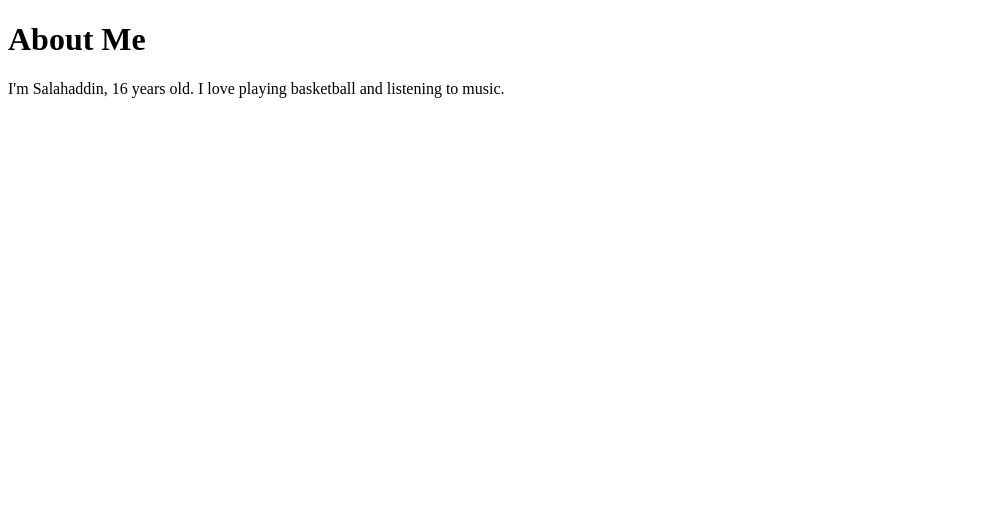
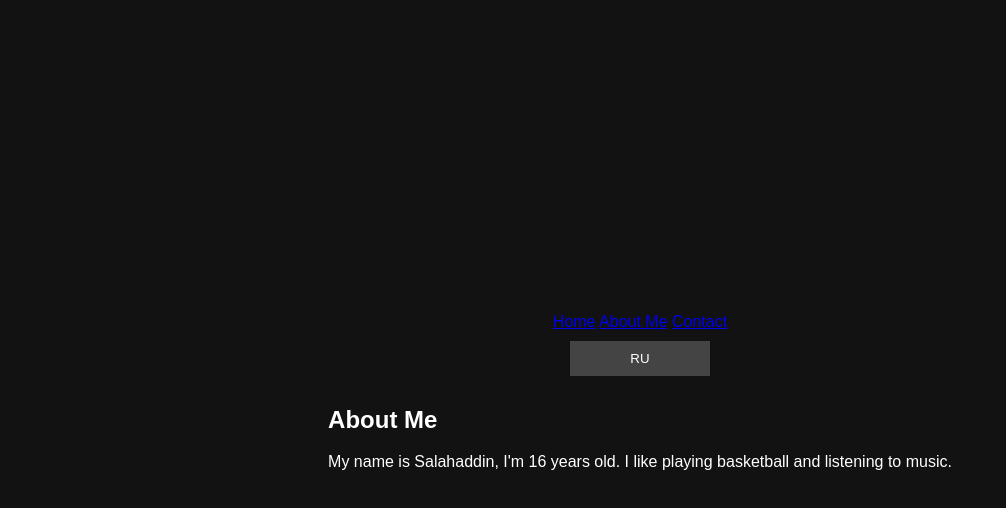
Before and after one commit to Cannax/Portfolio, a plain HTML site: page about.html in a window 1280 px wide. Shown: the whole page, without its empty margins (0-1006 px from the left). Drawn offline with Linux system fonts and the light colour scheme.

Commit message:
Update about.html

```diff
--- a/about.html
+++ b/about.html
@@ -4,14 +4,23 @@
     <meta charset="UTF-8">
     <meta name="viewport" content="width=device-width, initial-scale=1.0">
     <title>About Me</title>
-    <link rel="stylesheet" href="styles.css">
+    <link rel="stylesheet" href="style.css">
     <script defer src="script.js"></script>
 </head>
 <body>
-    <div class="container">
+    <nav>
+        <a href="index.html" data-en="Home" data-ru="Главная">Home</a>
+        <a href="about.html" data-en="About Me" data-ru="Обо мне">About Me</a>
+        <a href="contact.html" data-en="Contact" data-ru="Контакты">Contact</a>
+        <button onclick="toggleLanguage()" id="lang-btn">RU</button>
+    </nav>
+
+    <section class="content">
         <h1 data-en="About Me" data-ru="Обо мне">About Me</h1>
-        <p data-en="I'm Salahaddin, 16 years old. I love playing basketball and listening to music."
-           data-ru="Я Салахаддин, мне 16 лет. Люблю играть в баскетбол и слушать музыку.">I'm Salahaddin, 16 years old. I love playing basketball and listening to music.</p>
-    </div>
+        <p data-en="My name is Salahaddin, I'm 16 years old. I like playing basketball and listening to music."
+           data-ru="Меня зовут Салахаддин, мне 16 лет. Мне нравится играть в баскетбол и слушать музыку.">
+           My name is Salahaddin, I'm 16 years old. I like playing basketball and listening to music.
+        </p>
+    </section>
 </body>
 </html>
```
